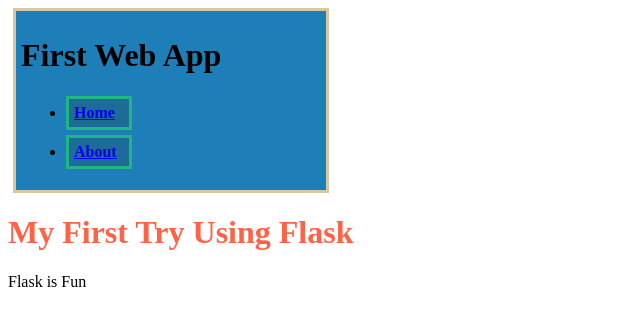
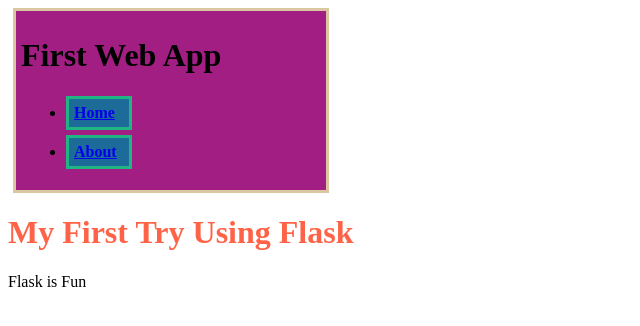
Before and after one commit to rambhaskark/python-web, a Flask app: page / in a window 1280 px wide. Shown: the top 326 px of the page, without its empty margins (0-640 px from the left). Run offline with Flask 2, Linux system fonts and the light colour scheme.

Commit message:
python-web-colour:pink

```diff
--- a/WebApplication/templates/template.html
+++ b/WebApplication/templates/template.html
@@ -6,7 +6,7 @@
     <link rel="stylesheet" href="{{ url_for('static',    filename='css/template.css') }}">
 <style>
 div {
-  background-color: rgb(30, 127, 184);
+  background-color: rgb(163, 30, 130);
   width: 300px;
   border: 3px solid rgb(218, 198, 161);
   padding: 5px;
```
